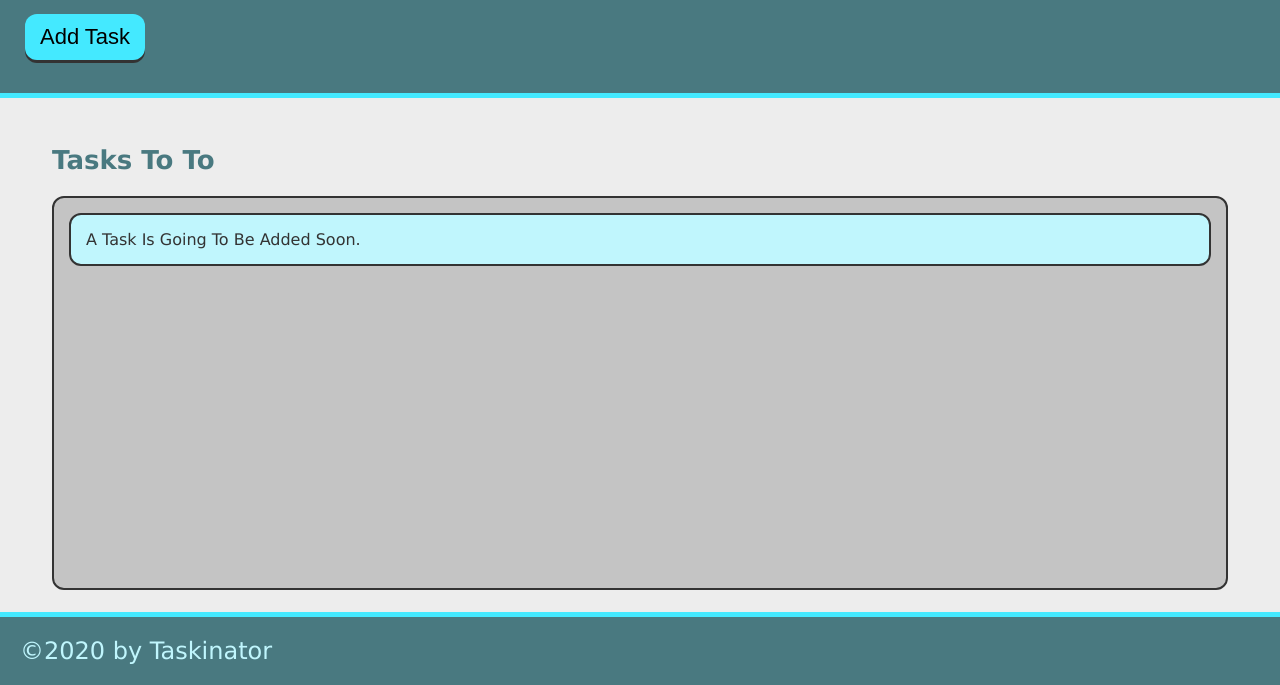
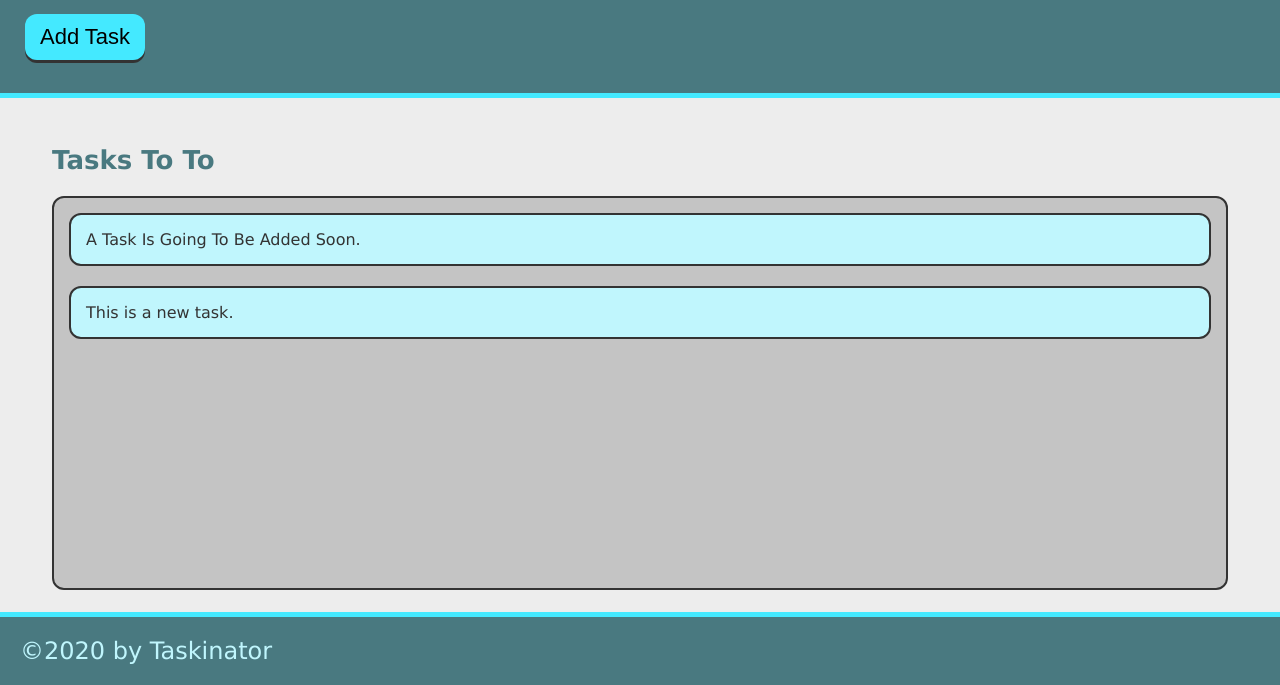
Before and after one commit to GartTheSkeleton/taskinator, a plain HTML site: page index.html in a window 1280 px wide. Both pictures are taken after a click on the button "Add Task". Shown: the part 115-800 px from the top of the page. Drawn offline with Linux system fonts and the light colour scheme.

Commit message:
created function to add new tasks

```diff
--- a/assets/js/script.js
+++ b/assets/js/script.js
@@ -0,0 +1,12 @@
+var buttonEl = document.querySelector("#save-task");
+var tasksToDoEl = document.querySelector("#tasks-to-do");
+
+
+var createTaskHandler = function() {
+    var listItemEl = document.createElement("li");
+    listItemEl.className = "task-item";
+    listItemEl.textContent = "This is a new task.";
+    tasksToDoEl.appendChild(listItemEl);
+}
+
+buttonEl.addEventListener("click", createTaskHandler);
--- a/index.html
+++ b/index.html
@@ -13,7 +13,7 @@
         <p>
             Click button below to add a new task!
         </p>
-        <button class="btn">
+        <button class="btn" id="save-task">
             Add Task
         </button>
     </header>
@@ -21,7 +21,7 @@
     <main class="page-content">
         <section class="task-list-wrapper">
             <h2 class="list-title">Tasks To To</h2>
-            <ul class="task-list">
+            <ul class="task-list" id="tasks-to-do">
                 <li class="task-item">A Task Is Going To Be Added Soon.</li>
             </ul>
         </section>
```
